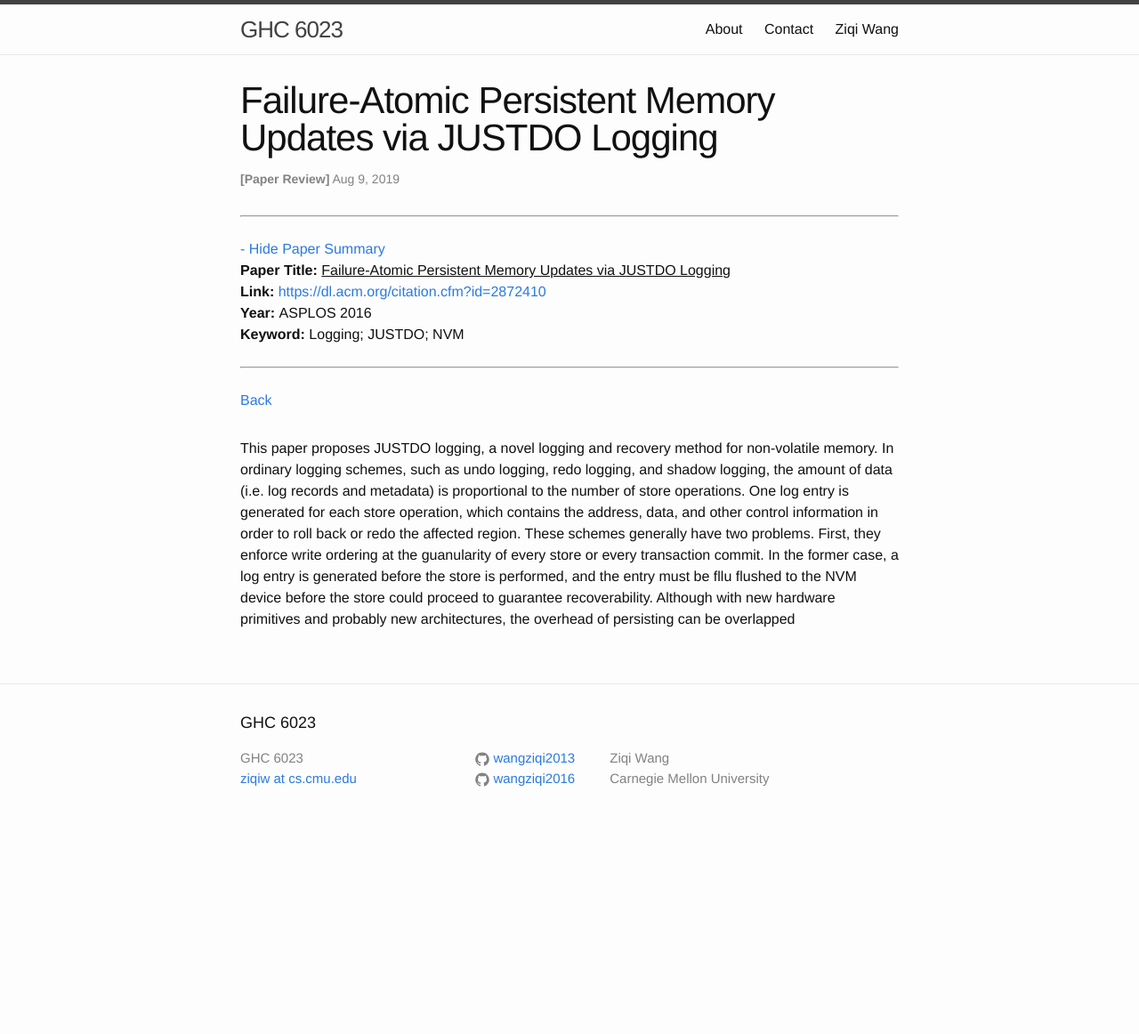
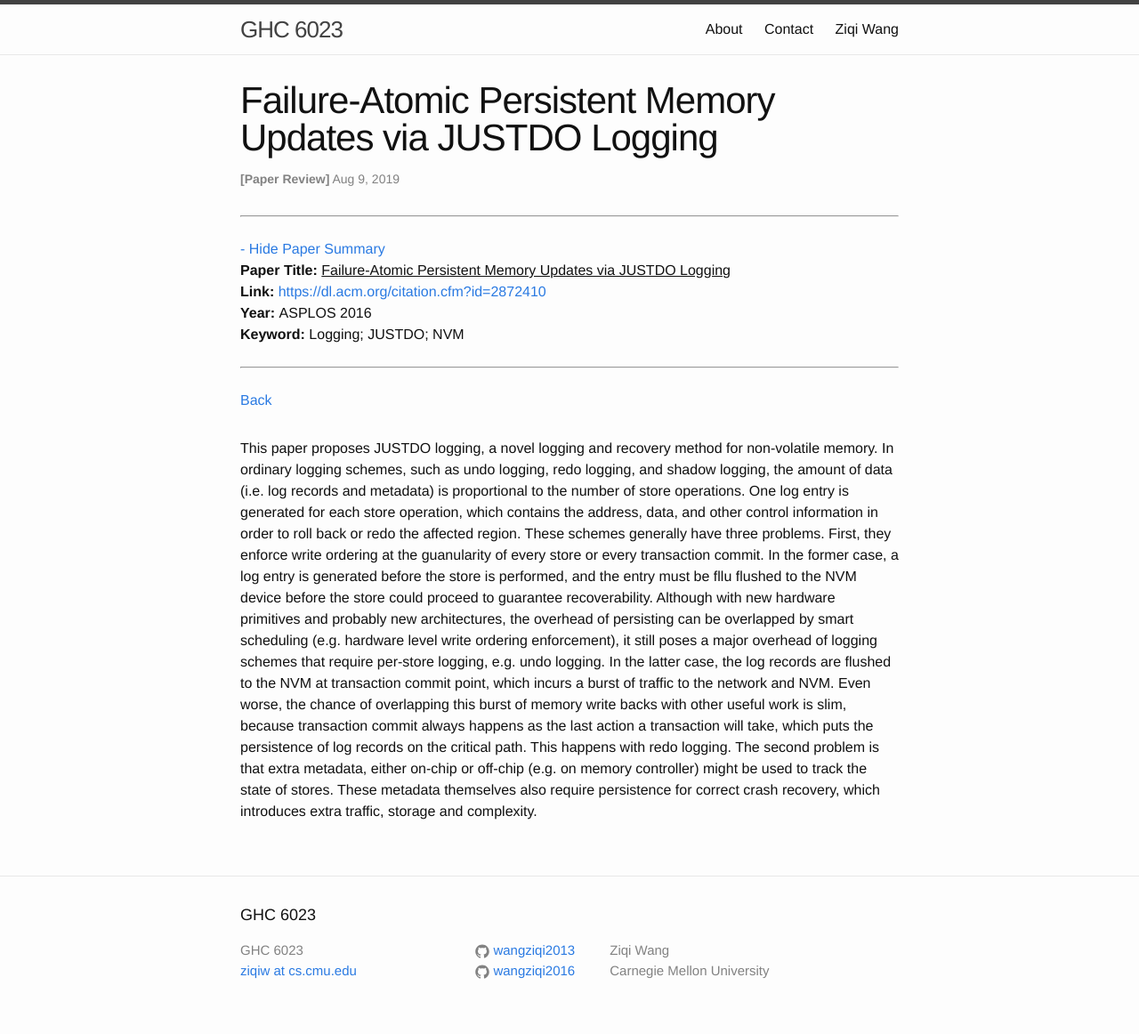
Before and after one commit to wangziqi2013/wangziqi2013.github.io, a Jekyll site: the page built from _posts/2019-08-08-justdo.markdown, in a window 1280 px wide. Shown: the whole page at 89% size. Built offline with Jekyll 4.4.1, drawn with Linux system fonts in a browser that asks for light colours; before the commit the page ends 946 px from its top, so only the background shows below that.

Commit message:
Adding second problem

```diff
--- a/_posts/2019-08-08-justdo.markdown
+++ b/_posts/2019-08-08-justdo.markdown
@@ -16,8 +16,15 @@ version_mgmt:
 This paper proposes JUSTDO logging, a novel logging and recovery method for non-volatile memory. In ordinary logging schemes,
 such as undo logging, redo logging, and shadow logging, the amount of data (i.e. log records and metadata) is proportional
 to the number of store operations. One log entry is generated for each store operation, which contains the address, data,
-and other control information in order to roll back or redo the affected region. These schemes generally have two problems.
+and other control information in order to roll back or redo the affected region. These schemes generally have three problems.
 First, they enforce write ordering at the guanularity of every store or every transaction commit. In the former case,
 a log entry is generated before the store is performed, and the entry must be fllu flushed to the NVM device before the
 store could proceed to guarantee recoverability. Although with new hardware primitives and probably new architectures, the
-overhead of persisting can be overlapped
+overhead of persisting can be overlapped by smart scheduling (e.g. hardware level write ordering enforcement), it still poses
+a major overhead of logging schemes that require per-store logging, e.g. undo logging. In the latter case, the log records are
+flushed to the NVM at transaction commit point, which incurs a burst of traffic to the network and NVM. Even worse, the
+chance of overlapping this burst of memory write backs with other useful work is slim, because transaction commit always
+happens as the last action a transaction will take, which puts the persistence of log records on the critical path. This
+happens with redo logging. The second problem is that extra metadata, either on-chip or off-chip (e.g. on memory controller)
+might be used to track the state of stores. These metadata themselves also require persistence for correct crash recovery,
+which introduces extra traffic, storage and complexity.
```
